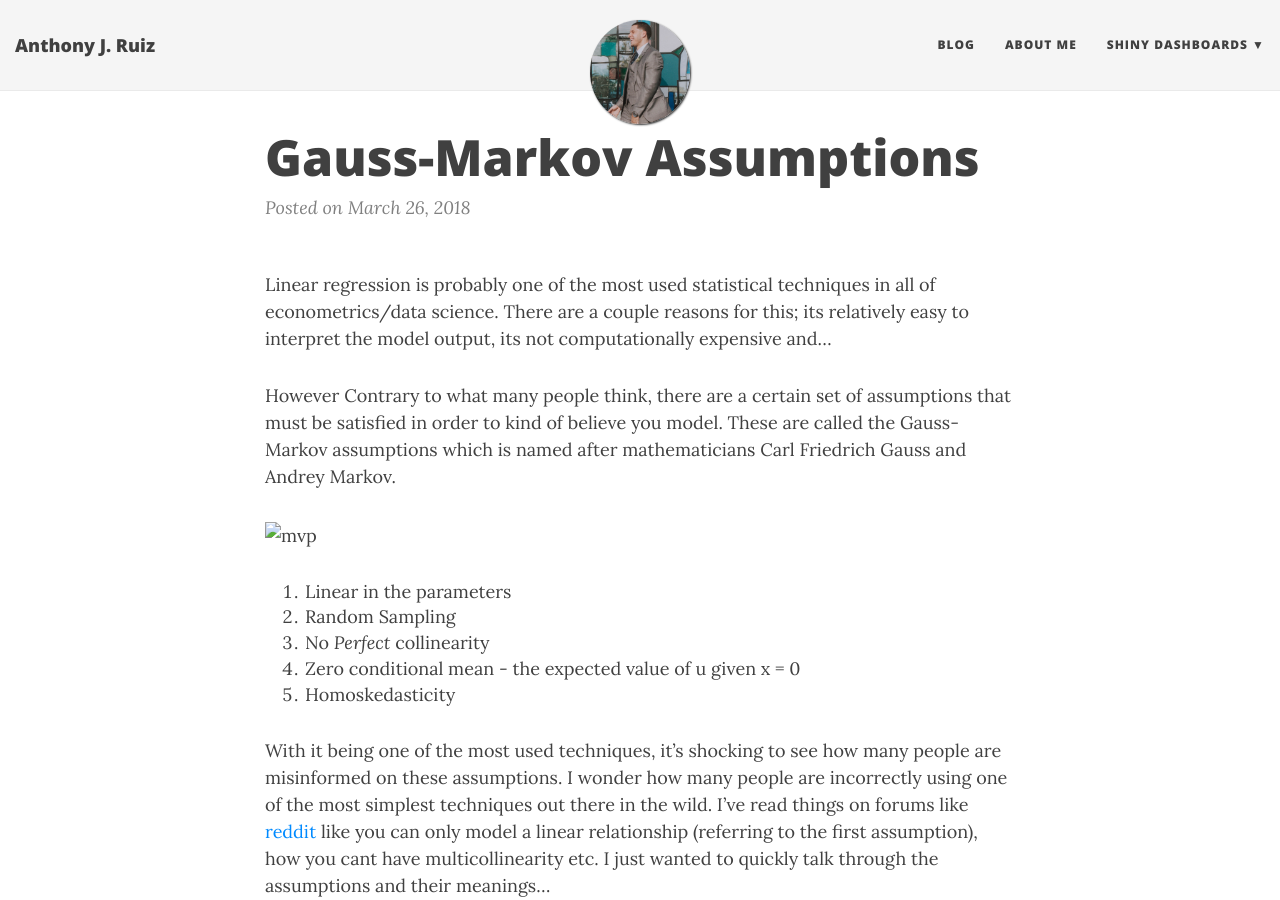
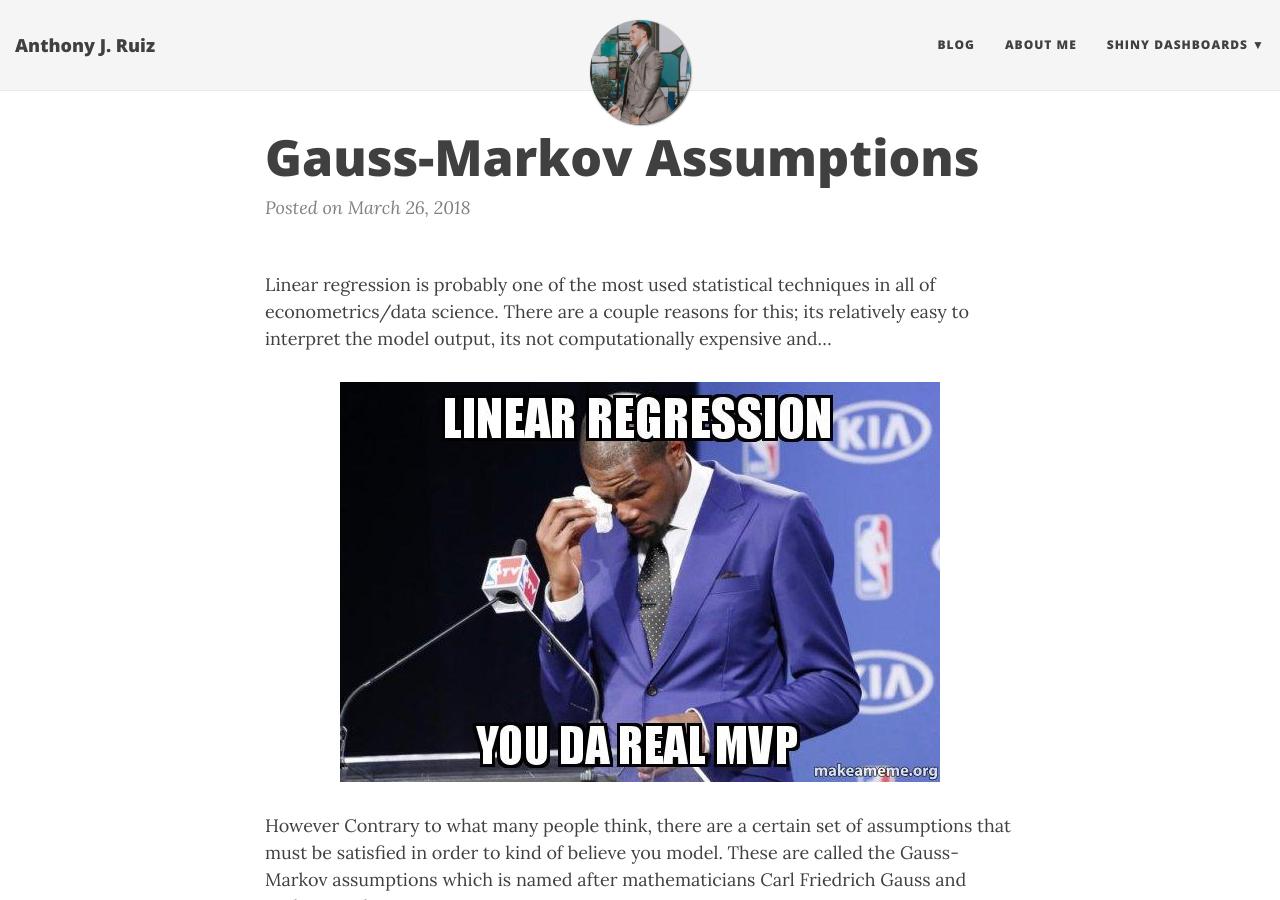
Before and after one commit to AnthonyJRuiz/anthonyjruiz.github.io, a Jekyll site: the page built from _posts/2018-03-26-linear_regression_assumptions.md, in a window 1280 px wide and 900 px high. Built offline with Jekyll 4.4.1, drawn with Linux system fonts in a browser that asks for light colours; nearby versions of some CDN libraries.

Commit message:
removed filepath changed to HTML code

```diff
--- a/_posts/2018-03-26-linear_regression_assumptions.md
+++ b/_posts/2018-03-26-linear_regression_assumptions.md
@@ -8,10 +8,12 @@ comments: true
 
 Linear regression is probably one of the most used statistical techniques in all of econometrics/data science. There are a couple reasons for this; its relatively easy to interpret the model output, its not computationally expensive and...
 
+<p style="text-align:center">
+<img src="/img/da_real_mvp.jpg" alt="MVP" />
+</p>
+
 
 However Contrary to what many people think, there are a certain set of assumptions that must be satisfied in order to kind of believe you model. These are called the Gauss-Markov assumptions which is named after mathematicians Carl Friedrich Gauss and Andrey Markov.
-
-![mvp](img/da_real_mvp.jpg)
 
   1. Linear in the parameters
   2. Random Sampling
```
